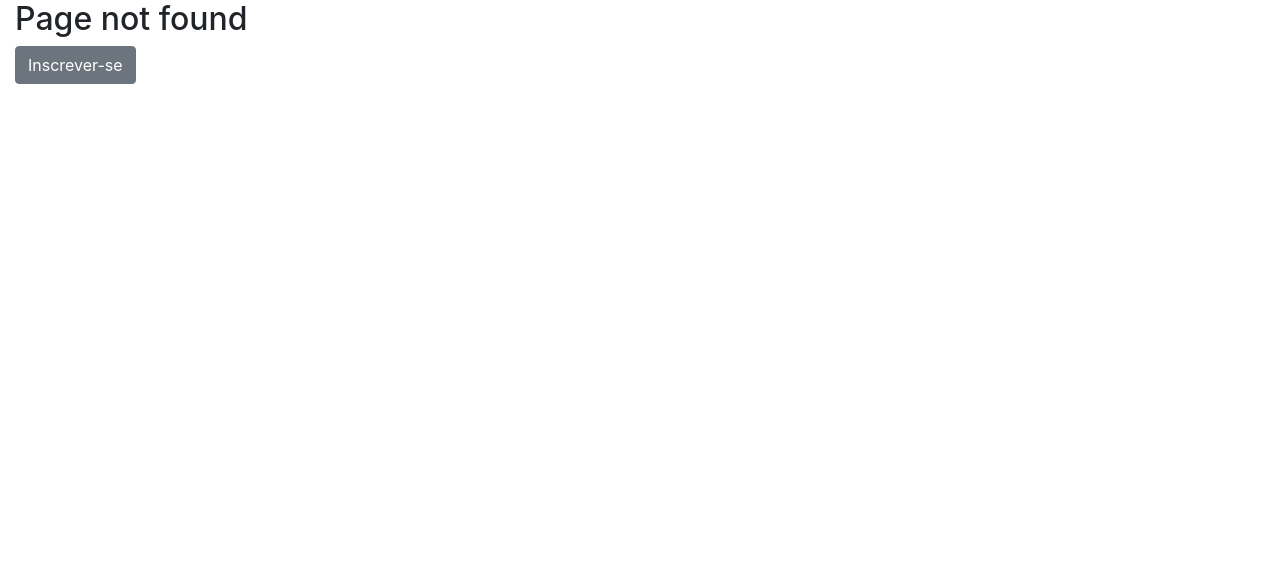
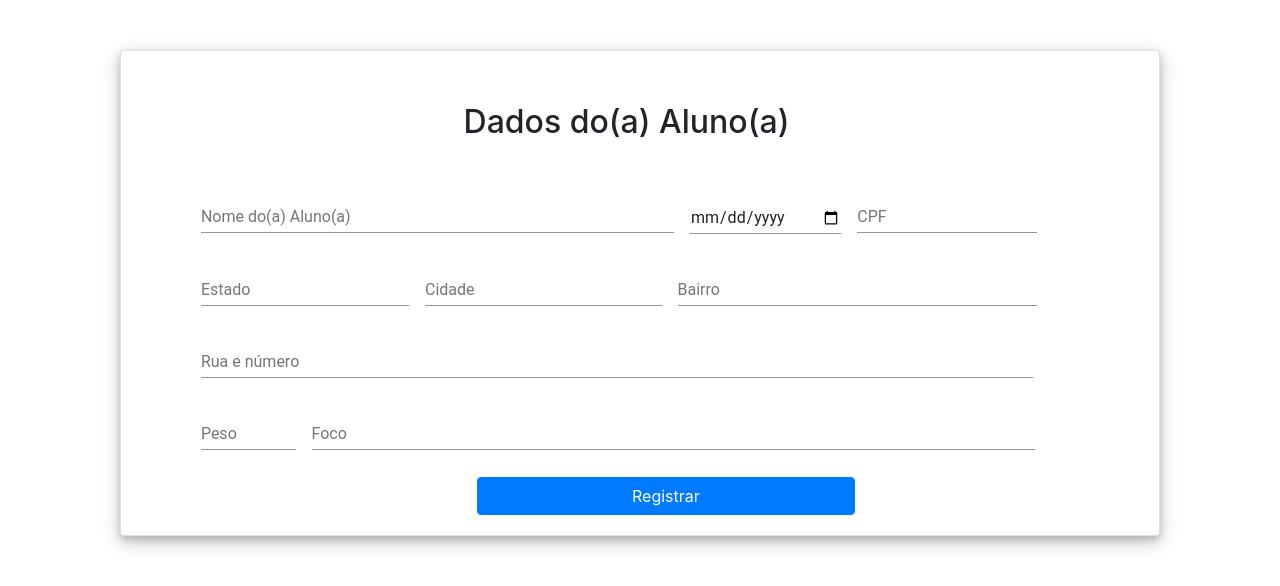
Before and after one commit to RaphaelDoBu/Minha-Academia-FrontEnd, a React (Create React App) app: page /matricula in a window 1280 px wide. Before the commit this address had no page. Shown: the top 586 px of the page. Built offline with nearby package versions, Linux system fonts and the light colour scheme.

Commit message:
rota de cliente, formulario de cadastro de cliente e academia melhorados

```diff
--- a/src/App.js
+++ b/src/App.js
@@ -5,6 +5,7 @@ import Login from './components/Login/login'
 import Logout from './components/Login/logout'
 import CadastroAcademia from './components/Cadastro-Academia/cadastro-academia'
 import Academia from './components/Academia/academia'
+import CadastroCliente from './components/Cadastro-Cliente/cadastro-cliente'
 import AcademiaEditar from './components/Academia/academia-dados'
 import NotFound from './components/NotFound'
 
@@ -19,7 +20,7 @@ class App extends Component {
                   <Route path="/inscreva-se" component={CadastroAcademia} />
                   <Route path="/academia" component={Academia} />
                   <Route path="/logout" component={Logout} />
-
+                  <Route path="/matricula" component={CadastroCliente} />
                   <Route path="/academia-editar" component={AcademiaEditar} />
                   <Route component={NotFound} />
                 </Switch>
--- a/src/components/Cadastro-Academia/cadastro-academia.jsx
+++ b/src/components/Cadastro-Academia/cadastro-academia.jsx
@@ -12,7 +12,6 @@ const styles = theme => ({
     textField: {
       marginLeft: theme.spacing.unit,
       marginRight: theme.spacing.unit,
-
     },
 
     withoutLabel: {
@@ -63,17 +62,17 @@ class CadastroAcademia extends Component {
             headers: {
                 "Content-Type": "application/json"
             }
-        }).then(response => response.json())
-            .then(responseJson => {
-                console.log(responseJson.message)
-                if (responseJson.message === 'User logged with success') {
-                    this.props.history.push("/login");
+        }).then(response => response.status)
+            .then(status => {
+                console.log(status)
+                if (status === 200) {
                     this.setState({
                         logged: true,
                         error: undefined
                     })
+                    this.props.history.push("/login");
                 }
-                if (responseJson.message !== 'User logged with success') {
+                if (status >= 400) {
                     console.log("Senha errada")
                 }
             }).catch(err => this.setState({ error: err }));
@@ -91,9 +90,12 @@ class CadastroAcademia extends Component {
 
     return (
         <div className="container">
-            <div className="row" style={{ paddingTop: '50px' }}>
-            <div className="row" style={{ marginLeft: '33%' }}><h2>Dados da Academia</h2></div>
-                <div className="col"></div>
+        <div className="row" style={{ paddingTop: '50px' }}>
+            <div className="col"></div>
+            <div className="col">
+                <div className="card" style={{ width: '65rem', boxShadow: '0 4px 8px 0 rgba(0, 0, 0, 0.2), 0 6px 20px 0 rgba(0, 0, 0, 0.19)' }}>
+                <div className="row" style={{ marginLeft: '33%', marginTop:'5%' }}><h2>Dados da Academia</h2></div>
+                <div className="card-body" style={{marginLeft:'3%'}}>
                 <form  onSubmit={this.handleSubmit} className={classes.container} noValidate autoComplete="off">
 
                 <TextField
@@ -172,8 +174,11 @@ class CadastroAcademia extends Component {
                 </div>
 
 
-            </form>
-            <div className="col"></div>
+                </form>
+                </div>
+            </div>
+        </div>
+        <div className="col"></div>
         </div>
     </div>
     );
--- a/src/components/Cadastro-Cliente/cadastro-cliente.jsx
+++ b/src/components/Cadastro-Cliente/cadastro-cliente.jsx
@@ -1,76 +1,198 @@
 import React, { Component } from 'react';
-import { Col, Row, Button, Form, FormGroup, Label, Input, FormText } from 'reactstrap';
+import PropTypes from 'prop-types';
+import { withStyles } from '@material-ui/core/styles';
+import TextField from '@material-ui/core/TextField';
+
+const styles = theme => ({
+    container: {
+      display: 'flex',
+      flexWrap: 'wrap',
+
+    },
+    textField: {
+      marginLeft: theme.spacing.unit,
+      marginRight: theme.spacing.unit,
+    },
+
+    withoutLabel: {
+        marginTop: theme.spacing.unit * 3,
+      },
+  });
+
 
 class CadastroCliente extends Component {
-  render() {
+    constructor() {
+        super();
+        this.handleSubmit = this.handleSubmit.bind(this);
+        this.handleChange = this.handleChange.bind(this);
+
+        this.state = {
+            nome: undefined,
+            cpf: undefined,
+            estado: undefined,
+            cidade: undefined,
+            bairro: undefined,
+            rua: undefined,
+            peso: undefined,
+            foco: undefined,
+            dataNascimento: undefined,
+        }
+    }
+
+    handleSubmit(e) {
+        e.preventDefault();
+        let dataToSend = {
+                nome: this.state.nome,
+                cpf: this.state.cnpj,
+                estado: this.state.estado,
+                cidade: this.state.cidade,
+                bairro: this.state.bairro,
+                rua: this.state.rua,
+                peso: this.state.peso,
+                foco: this.state.foco,
+                dataNascimento: this.state.dataNascimento
+        };
+        console.log(JSON.stringify(dataToSend))
+        let url = 'http://localhost:4005/cliente';
+
+        fetch(url, {
+            method: "POST",
+            body: JSON.stringify(dataToSend),
+            headers: {
+                "Content-Type": "application/json"
+            }
+        }).then(response => response.json())
+            .then(responseJson => {
+                console.log(responseJson.message)
+                if (responseJson.message === 'User logged with success') {
+                    this.props.history.push("/academia");
+                    this.setState({
+                        logged: true,
+                        error: undefined
+                    })
+                }
+                if (responseJson.message !== 'User logged with success') {
+                    console.log("Senha errada")
+                }
+            }).catch(err => this.setState({ error: err }));
+
+            e.target.reset()
+    }
+
+    handleChange = name => event => {
+        this.setState({
+            [name]: event.target.value,
+        });
+    };
+    render() {
+    const { classes } = this.props;
+
     return (
-        <Form center>
-            <Col md={10}>
-                <h4>Dados Pessoal</h4>
-                <Row form>
-                <Col md={7}>
-                    <FormGroup>
-                    <Label for="nomeCliente">Nome do(a) Cliente</Label>
-                    <Input type="nome" name="nome" id="nome" placeholder="" />
-                    </FormGroup>
-                </Col>
-                <Col md={2}>
-                    <FormGroup>
-                    <Label for="cpf">CPF</Label>
-                    <Input type="text" name="cpf" id="cpf" placeholder="000.000.000-00"/>
-                    </FormGroup>
-                </Col>
-                <Col md={2}>
-                    <FormGroup>
-                    <Label for="datanascimento">Data de Nascimento</Label>
-                    <Input type="text" name="datanascimento" id="datanascimento" placeholder="dd/mm/aaaa"/>
-                    </FormGroup>
-                </Col>
-            </Row>
-            <Row form>
-                <Col md={6}>
-                    <FormGroup>
-                    <Label for="endereco">Endereço</Label>
-                    <Input type="text" name="endereco" id="endereco" placeholder="Rua ..."/>
-                    </FormGroup>
-                </Col>
-            </Row>
-            <Row form>
-                <Col md={6}>
-                    <FormGroup>
-                    <Label for="cidade">Cidade</Label>
-                    <Input type="text" name="cidade" id="cidade"/>
-                    </FormGroup>
-                </Col>
-                <Col md={4}>
-                    <FormGroup>
-                    <Label for="estado">Estado</Label>
-                    <Input type="text" name="estado" id="estado"/>
-                    </FormGroup>
-                </Col>
-            </Row>
-            <h4>Dados para Treino</h4>
-            <Row>
+        <div className="container">
+            <div className="row" style={{ paddingTop: '50px' }}>
+                <div className="col"></div>
+                <div className="col">
+                    <div className="card" style={{ width: '65rem', boxShadow: '0 4px 8px 0 rgba(0, 0, 0, 0.2), 0 6px 20px 0 rgba(0, 0, 0, 0.19)' }}>
+                    <div className="row" style={{ marginLeft: '33%', marginTop:'5%' }}><h2>Dados do(a) Aluno(a)</h2></div>
 
-                    <Col md={6}>
-                        <FormGroup>
-                        <Label for="foco">Foco</Label>
-                        <Input type="text" name="foco" id="foco"/>
-                        </FormGroup>
-                    </Col>
-                    <Col md={4}>
-                        <FormGroup>
-                        <Label for="password">Peso</Label>
-                        <Input type="password" name="password" id="examplePassword" placeholder="Kg" />
-                        </FormGroup>
-                    </Col>
-            </Row>
-            <Button>Sign in</Button>
-            </Col>
-        </Form>
+                        <div className="card-body" style={{marginLeft:'5%'}}>
+                            <form  onSubmit={this.handleSubmit} className={classes.container} noValidate autoComplete="off">
 
+                            <TextField
+                                id="standard-name"
+                                label="Nome do(a) Aluno(a)"
+                                style={{ width: '50%' }}
+                                className={classes.textField}
+                                value={this.state.name}
+                                onChange={this.handleChange('nome')}
+                                margin="normal"
+                            />
+                            <TextField
+                                id="standard-uncontrolled"
+                                style={{ width: '16%', marginTop:'3.5%' }}
+                                onChange={this.handleChange('dataNascimento')}
+                                className={classes.textField}
+                                margin="normal"
+                                type="date"
+                            />
+                            <TextField
+                                id="standard-uncontrolled"
+                                label="CPF"
+                                style={{ width: '19%' }}
+                                onChange={this.handleChange('cpf')}
+                                className={classes.textField}
+                                margin="normal"
+                                type="number"
+                            />
+                            <TextField
+                                id="standard-required"
+                                label="Estado"
+                                style={{ width: '22%' }}
+                                onChange={this.handleChange('estado')}
+                                className={classes.textField}
+                                margin="normal"
+                            />
+                            <TextField
+                                id="standard-error"
+                                label="Cidade"
+                                style={{ width: '25%' }}
+                                onChange={this.handleChange('cidade')}
+                                className={classes.textField}
+                                margin="normal"
+                            />
+                            <TextField
+                                id="standard-disabled"
+                                label="Bairro"
+                                style={{ width: '38%' }}
+                                onChange={this.handleChange('bairro')}
+                                className={classes.textField}
+                                margin="normal"
+                            />
+                            <TextField
+                                id="standard-password-input"
+                                label="Rua e número"
+                                style={{ width: '88%' }}
+                                onChange={this.handleChange('rua')}
+                                className={classes.textField}
+                                autoComplete="current-password"
+                                margin="normal"
+                            />
+
+                            <TextField
+                                id="standard-password-input"
+                                label="Peso"
+                                style={{ width: '10%' }}
+                                onChange={this.handleChange('peso')}
+                                className={classes.textField}
+                                autoComplete="current-password"
+                                margin="normal"
+                                type="number"
+                            />
+                            <TextField
+                                id="standard-password-input"
+                                label="Foco"
+                                style={{ width: '76.5%' }}
+                                onChange={this.handleChange('foco')}
+                                className={classes.textField}
+                                type="password"
+                                autoComplete="current-password"
+                                margin="normal"
+                            />
+                            <button type="submit" className="btn btn-primary btn-block button"
+                                    style={{ marginLeft:'30%', width: '40%', 'marginTop': '2%' }}>Registrar</button>
+
+                            </form>
+                        </div>
+                </div>
+            </div>
+            <div className="col"></div>
+        </div>
+    </div>
     );
   }
 }
+CadastroCliente.propTypes = {
+    classes: PropTypes.object.isRequired,
+  };
 
-export default CadastroCliente;
+export default withStyles(styles)(CadastroCliente);
--- a/src/components/Login/login.jsx
+++ b/src/components/Login/login.jsx
@@ -128,8 +128,7 @@ class Login extends Component {
             <div className="container">
                 {/* Begin Login Form */}
                 <div className="row" style={{ paddingTop: '50px' }}>
-                    <div className="col">
-                    </div>
+                    <div className="col"></div>
                     <div className="col">
                         <div className="card" style={{ width: '20rem', boxShadow: '0 4px 8px 0 rgba(0, 0, 0, 0.2), 0 6px 20px 0 rgba(0, 0, 0, 0.19)' }}>
                             <div className="card-body">
```
